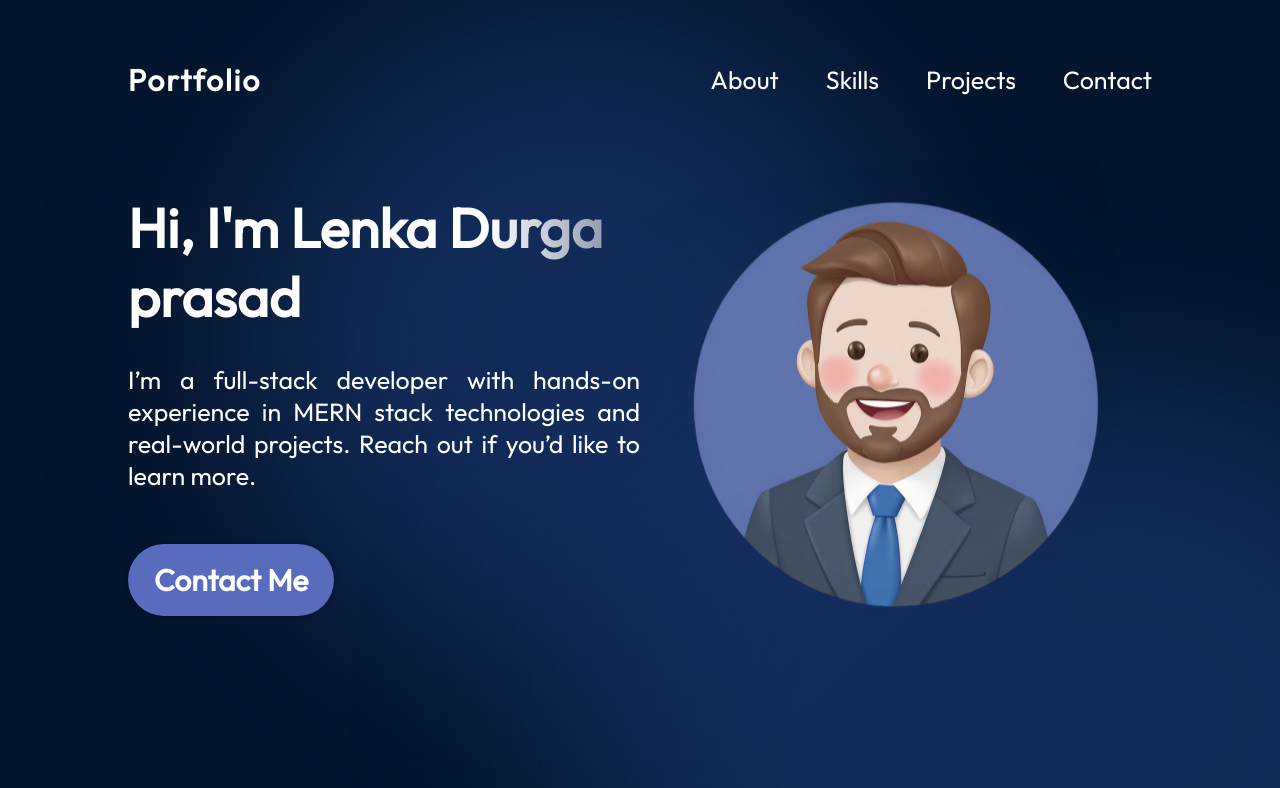
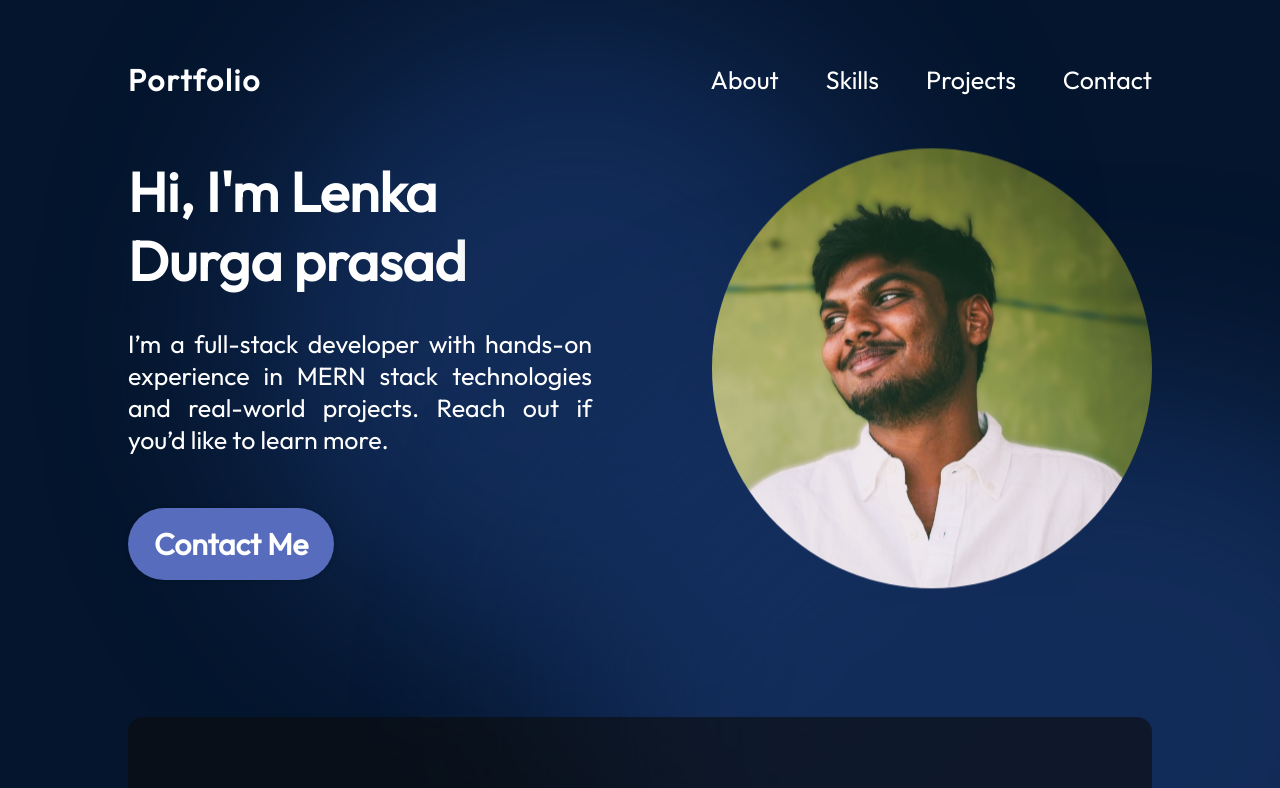
Before and after one commit to prasadlenka9/react-portfolio, a React (Vite) app: page / in a window 1280 px wide. Shown: the top 788 px of the page. Built offline with nearby package versions, Linux system fonts and the light colour scheme.

Commit message:
Updated hero image with animated iamge

```diff
--- a/src/components/Hero/Hero.jsx
+++ b/src/components/Hero/Hero.jsx
@@ -1,20 +1,61 @@
-import React from 'react'
-import { getImageUrl } from '../../utils'
-import styles from './Hero.module.css'
+// import React from 'react'
+// import { getImageUrl } from '../../utils'
+// import styles from './Hero.module.css'
+
+// export const Hero = () => {
+//   return (
+//   <section className={styles.container}>
+//     <div className={styles.content}>
+//         <h1 className={styles.title}>Hi, I'm Lenka Durga prasad</h1>
+//         <p className={styles.description}>I’m a full-stack developer with hands-on experience in MERN stack technologies and real-world projects.
+//             Reach out if you’d like to learn more.
+//         </p>
+//         <a href="mailto:abhiramnaidu0007@gmail.com" className={styles.contactBtn}>Contact Me</a>
+//     </div>
+//     <img src={getImageUrl("hero/DP.png")} alt="Hero image of me" className={styles.heroImg}/>
+//     <div className={styles.topBlur}/>
+//     <div className={styles.bottomBlur}/>
+//   </section>
+//   );
+// }
+
+
+
+
+
+import React from "react";
+import { getImageUrl } from "../../utils";
+import styles from "./Hero.module.css";
 
 export const Hero = () => {
   return (
-  <section className={styles.container}>
-    <div className={styles.content}>
+    <section className={styles.container}>
+      <div className={styles.content}>
         <h1 className={styles.title}>Hi, I'm Lenka Durga prasad</h1>
-        <p className={styles.description}>I’m a full-stack developer with hands-on experience in MERN stack technologies and real-world projects.
-            Reach out if you’d like to learn more.
+        <p className={styles.description}>
+          I’m a full-stack developer with hands-on experience in MERN stack
+          technologies and real-world projects. Reach out if you’d like to learn
+          more.
         </p>
-        <a href="mailto:abhiramnaidu0007@gmail.com" className={styles.contactBtn}>Contact Me</a>
-    </div>
-    <img src={getImageUrl("hero/heroImage.png")} alt="Hero image of me" className={styles.heroImg}/>
-    <div className={styles.topBlur}/>
-    <div className={styles.bottomBlur}/>
-  </section>
+        <a
+          href="mailto:abhiramnaidu0007@gmail.com"
+          className={styles.contactBtn}
+        >
+          Contact Me
+        </a>
+      </div>
+
+      {/* 👇 Circular Image Wrapper */}
+      <div className={styles.heroImgWrapper}>
+        <img
+          src={getImageUrl("hero/DP.png")}
+          alt="Lenka Durga Prasad"
+          className={styles.heroImg}
+        />
+      </div>
+
+      <div className={styles.topBlur} />
+      <div className={styles.bottomBlur} />
+    </section>
   );
-}
+};
--- a/src/components/Hero/Hero.module.css
+++ b/src/components/Hero/Hero.module.css
@@ -1,4 +1,4 @@
-@import "../../vars.css";
+/* @import "../../vars.css";
 
 .container {
     position: relative;
@@ -109,4 +109,143 @@
     .content {
         align-items: center;
     }
+} */
+
+
+
+@import "../../vars.css";
+
+.container {
+    position: relative;
+    display: flex;
+    align-items: center;
+    justify-content: space-between;
+
+    gap: 120px;              /* 🔑 THIS IS THE FIX */
+
+    margin-top: 49px;
+    z-index: 1;
+    margin-left: 10%;
+    margin-right: 10%;
 }
+
+
+/* ---------------- TEXT ---------------- */
+
+.content {
+    display: flex;
+    flex-direction: column;
+    align-items: flex-start;
+    color: var(--color-text);
+    z-index: 1;
+}
+
+.title {
+    font-size: 55px;
+    font-weight: 900;
+    margin-bottom: 33px;
+    font-family: var(--font-roboto);
+    background: linear-gradient(
+        90deg,
+        rgba(255, 255, 255, 1) 70%,
+        rgba(255, 255, 255, 0) 120%
+    );
+    -webkit-text-fill-color: transparent;
+    -webkit-background-clip: text;
+}
+
+.description {
+    font-size: 25px;
+    font-family: var(--font-roboto);
+    margin-bottom: 52px;
+    text-align: justify;
+}
+
+.contactBtn {
+    text-decoration: none;
+    background-color: var(--color-primary);
+    color: var(--color-text);
+    border-radius: 100px;
+    font-size: 30px;
+    font-weight: 600;
+    padding: 17px 26px;
+    box-shadow: 0 0 4px rgba(0, 0, 0, 0.25);
+}
+
+/* ---------------- IMAGE ---------------- */
+
+.heroImgWrapper {
+    width: 440px;
+    aspect-ratio: 1 / 1;       /* 🔑 force square */
+    border-radius: 50%;
+    overflow: hidden;
+
+    flex-shrink: 0;            /* 🔑 prevent flex stretch */
+    align-self: center;        /* 🔑 prevent oval */
+
+    z-index: 1;
+    animation: floating 3s ease-in-out infinite;
+}
+
+.heroImg {
+    width: 100%;
+    height: 100%;
+    object-fit: cover;
+    object-position: center;
+}
+
+/* ---------------- ANIMATION ---------------- */
+
+@keyframes floating {
+    0% { transform: translateY(0); }
+    50% { transform: translateY(10px); }
+    100% { transform: translateY(0); }
+}
+
+/* ---------------- BLURS ---------------- */
+
+.topBlur {
+    position: absolute;
+    width: 50vw;
+    height: 50vw;
+    min-width: 350px;
+    min-height: 350px;
+    top: -128px;
+    left: 10vw;
+    border-radius: 764px;
+    background: rgba(25, 55, 109, 0.7);
+    filter: blur(100px);
+    z-index: 0;
+}
+
+.bottomBlur {
+    position: absolute;
+    width: 70vw;
+    height: 50vw;
+    min-width: 350px;
+    min-height: 250px;
+    top: 246px;
+    right: -25vw;
+    border-radius: 764px;
+    background: rgba(25, 55, 109, 0.7);
+    filter: blur(100px);
+    z-index: 0;
+}
+
+/* ---------------- MOBILE ---------------- */
+
+@media screen and (max-width: 830px) {
+    .container {
+        flex-direction: column-reverse;
+    }
+
+    .content {
+        align-items: center;
+        text-align: center;
+    }
+
+    .heroImgWrapper {
+        width: 280px;
+        margin-bottom: 40px;
+    }
+}
```
Also changed, not shown: public/DP.png (deleted), public/assets/hero/DP.png (added).
